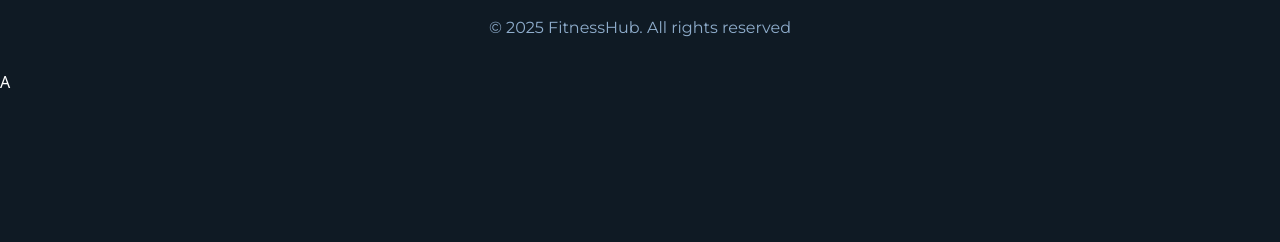
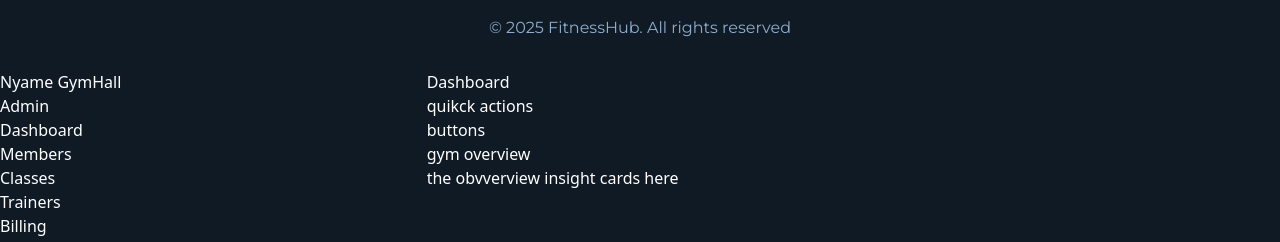
Before and after one commit to mafindijr/Gym-Management-System, a React (Vite) app: page / in a window 1280 px wide. Shown: the part 855-1097 px from the top of the page. Before the commit the page ends 949 px from the top, so only its background shows below. Built offline with nearby package versions, Linux system fonts and the light colour scheme.

Commit message:
created the admin dashboard structure

```diff
--- a/src/Components/admin.jsx
+++ b/src/Components/admin.jsx
@@ -1,7 +1,59 @@
 import React from 'react'
 
 export default function Admin() {
+
+        const navs = [
+            { name: "Dashboard", icon: ""},
+            { name: "Members", icon: ""},
+            { name: "Classes", icon: ""},
+            { name: "Trainers", icon: ""},
+            { name: "Billing", icon: ""},
+            { name: "Settings", icon: ""}
+        ];
+
   return (
-    <div>A</div>
+    <div>
+        <div className='grid grid-cols-3 col-2-span-2'>
+            <nav className=''>
+                <div>
+                    <h1>Nyame GymHall</h1>
+                    <p>Admin</p>
+                </div>
+                <div>
+                    <ul>
+                      {
+                        navs.map((nav, index ) => {
+                            return (
+                                <li key={index}>
+                                    <span>{ nav.icon }</span>
+                                    <a href="#">{ nav.name }</a>
+                                </li>
+                            );
+                        })
+                      }
+                    </ul>
+                </div>
+            </nav>
+
+            <main className=''>
+                <div>
+                    <h1>Dashboard</h1>
+                </div>
+
+                <div>
+                    <div></div>
+                    <div></div>
+                    <div></div>
+                </div>
+
+                <div>
+                    <div>quikck actions</div>
+                    <div>buttons</div>
+                    <div>gym overview</div>
+                    <div>the obvverview insight cards here</div>
+                </div>
+            </main>
+        </div>
+    </div>
   )
 }
```
